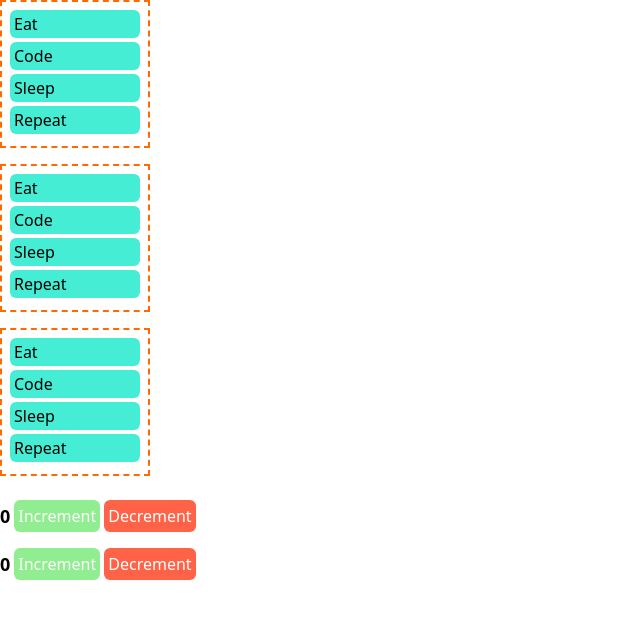
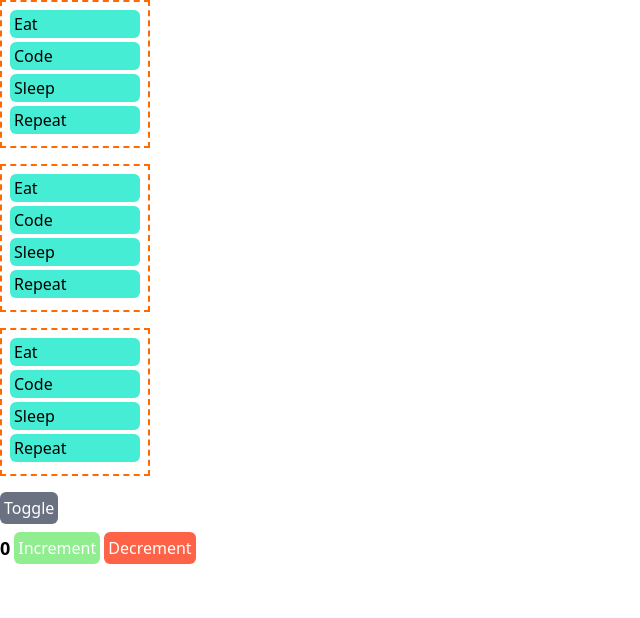
Before and after one commit to verma2510/react-project, a React (Vite) app: page / in a window 1280 px wide. Shown: the top 618 px of the page, without its empty margins (0-640 px from the left). Built offline with nearby package versions, Linux system fonts and the light colour scheme.

Commit message:
unmount toggle button added

```diff
--- a/src/App.tsx
+++ b/src/App.tsx
@@ -1,6 +1,7 @@
 import React from "react";
 import Todo from "./components/Todo";
 import Counter from "./components/Counter";
+import {useState} from 'react';
 
 const TodoItems = [
   {
@@ -22,13 +23,14 @@ const TodoItems = [
 ];
 
 const App: React.FC = () => {
+  const [state, setState] = useState<boolean>(true);
   return (
     <div>
       <Todo items={TodoItems} />
       <Todo items={TodoItems} />
       <Todo items={TodoItems} />
-      <Counter />
-      <Counter />
+      <button onClick={(e)=> setState(!state)} className="text-white bg-gray-500 p-1 rounded-md">Toggle</button>
+      {state ? <Counter/> : ""}
     </div>
   );
 };
```
